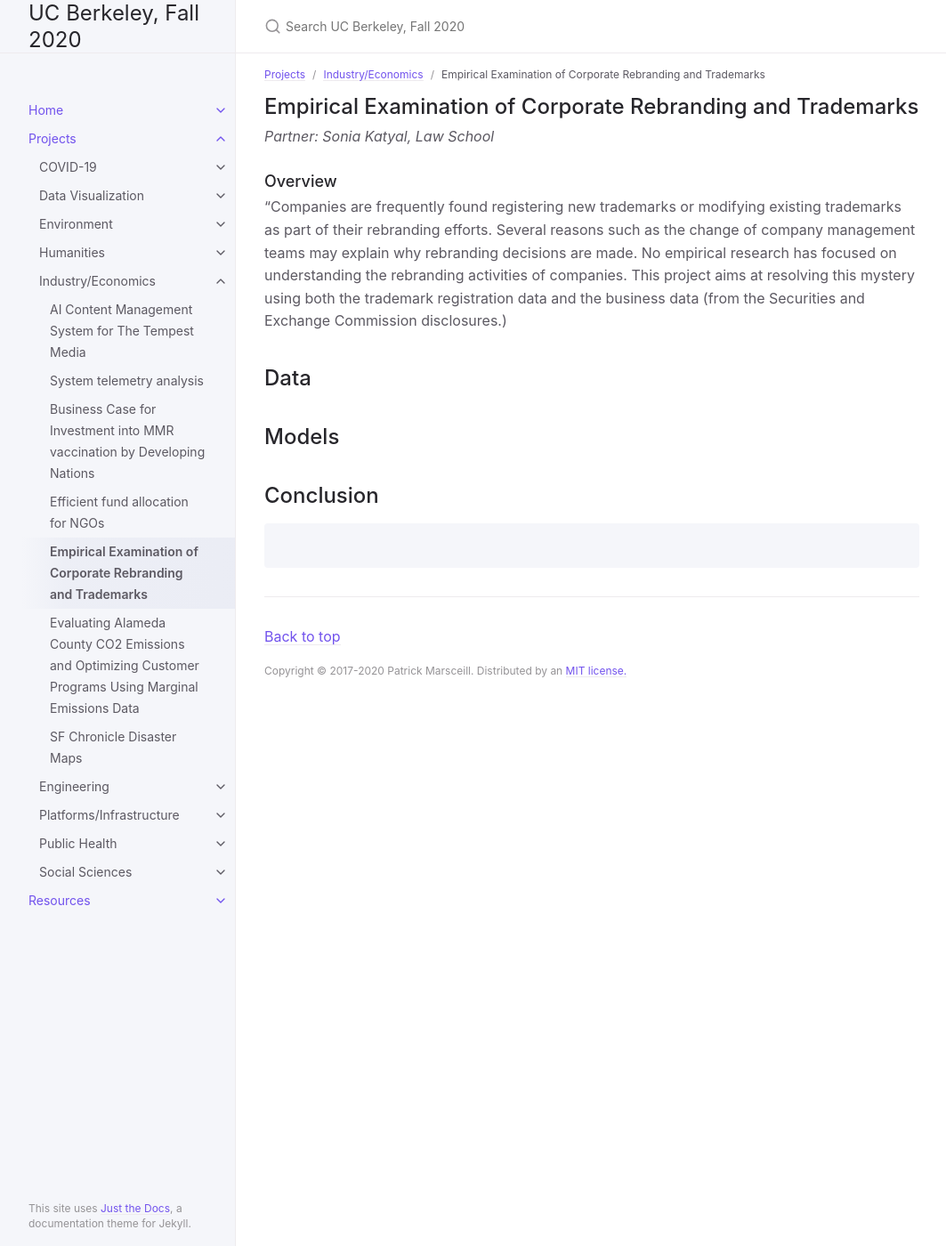
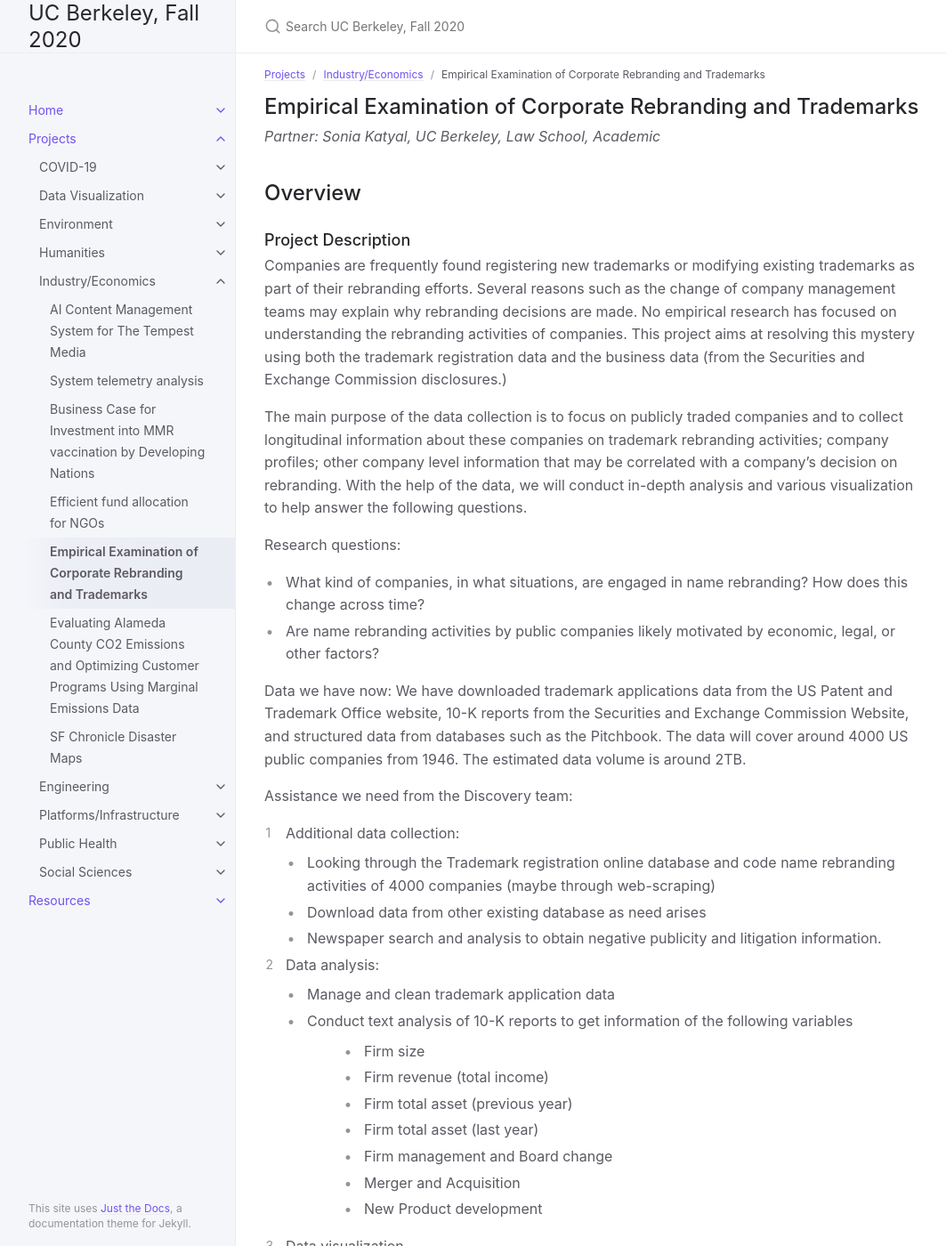
Before and after one commit to DS-Discovery/ds-discovery.github.io, a Jekyll site: the page built from Projects/Industry:Economics/Empirical Examination of Corporate Rebranding and Trademarks.md, in a window 1280 px wide and 1400 px high. Shown: the whole window at 89% size, without its empty margins (107-1170 px from the left). Built offline with Jekyll 4.4.1, drawn with Linux system fonts in a browser that asks for light colours; some of the changed text lies outside the part shown.

Commit message:
Update Empirical Examination of Corporate Rebranding and Trademarks.md

```diff
--- a/Projects/Industry:Economics/Empirical Examination of Corporate Rebranding and Trademarks.md
+++ b/Projects/Industry:Economics/Empirical Examination of Corporate Rebranding and Trademarks.md
@@ -3,16 +3,53 @@ layout: default
 title: Empirical Examination of Corporate Rebranding and Trademarks
 parent: Industry/Economics
 grand_parent: Projects
-nav_order: 4
+nav_order: 3
 ---
 
 
 ## Empirical Examination of Corporate Rebranding and Trademarks
-*Partner: Sonia	Katyal, Law School*
+*Partner: Sonia	Katyal, UC Berkeley, Law School, Academic*
 
-### Overview
+## Overview
+### Project Description
+Companies are frequently found registering new trademarks or modifying existing trademarks as part of their rebranding efforts. Several reasons such as the change of company management teams may explain why rebranding decisions are made. No empirical research has focused on understanding the rebranding activities of companies. This project aims at resolving this mystery using both the trademark registration data and the business data (from the Securities and Exchange Commission disclosures.)
 
-"Companies are frequently found registering new trademarks or modifying existing trademarks as part of their rebranding efforts. Several reasons such as the change of company management teams may explain why rebranding decisions are made. No empirical research has focused on understanding the rebranding activities of companies. This project aims at resolving this mystery using both the trademark registration data and the business data (from the Securities and Exchange Commission disclosures.)
+The main purpose of the data collection is to focus on publicly traded companies and to collect longitudinal information about these companies on trademark rebranding activities; company profiles; other company level information that may be correlated with a company’s decision on rebranding. With the help of the data, we will conduct in-depth analysis and various visualization to help answer the following questions.
+
+Research questions:
+-	What kind of companies, in what situations, are engaged in name rebranding? How does this change across time?
+-	Are name rebranding activities by public companies likely motivated by economic, legal, or other factors?
+
+Data we have now:
+We have downloaded trademark applications data from the US Patent and Trademark Office website, 10-K reports from the Securities and Exchange Commission Website, and structured data from databases such as the Pitchbook. The data will cover around 4000 US public companies from 1946. The estimated data volume is around 2TB.
+
+Assistance we need from the Discovery team:
+1. Additional data collection:
+* Looking through the Trademark registration online database and code name rebranding activities of 4000 companies (maybe through web-scraping)
+* Download data from other existing database as need arises
+* Newspaper search and analysis to obtain negative publicity and litigation information.
+2. Data analysis:
+* Manage and clean trademark application data
+* Conduct text analysis of 10-K reports to get information of the following variables
+>- Firm size
+>- Firm revenue (total income)
+>- Firm total asset (previous year)
+>-	Firm total asset (last year)
+>-	Firm management and Board change
+>-	Merger and Acquisition
+>-	New Product development
+3. Data visualization
+* Making graphs to present the changing nature of companies engaging in rebranding activities across time.
+* Other visualization need.
+
+### Expected Deliverable
+* Build a dataset of all public companies that have engaged in rebranding activities.
+* Construct variables that are going to be used in the analysis and graphing.
+* Data analysis and graphing to show the characteristics of companies engaged in rebranding activities.
+### What would a successful semester look like to you?
+* Build clean dataset that includes all public companies that engaged in name rebranding, with the following variables: company name, rebranding year, company industry type, company revenue, company total asset, company size, Merger and Acquisition, New product development.
+* If possible, get the data on negative publicity and litigation for the companies during the years they engaged in rebranding activities.
+* Make presentable graphs that can be used in publications on the topic.
 
 ## Data
 
```
